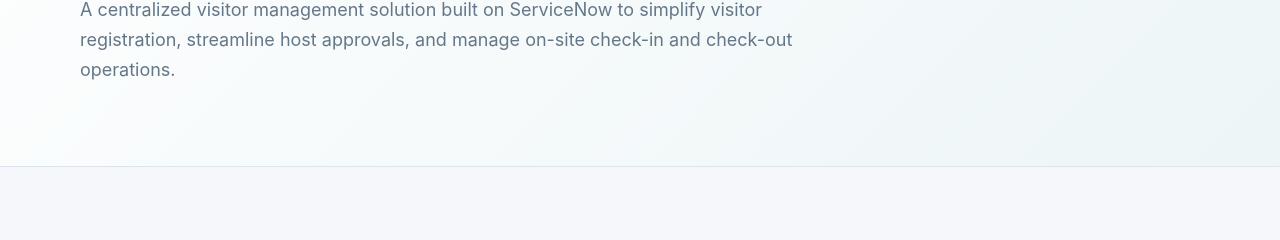
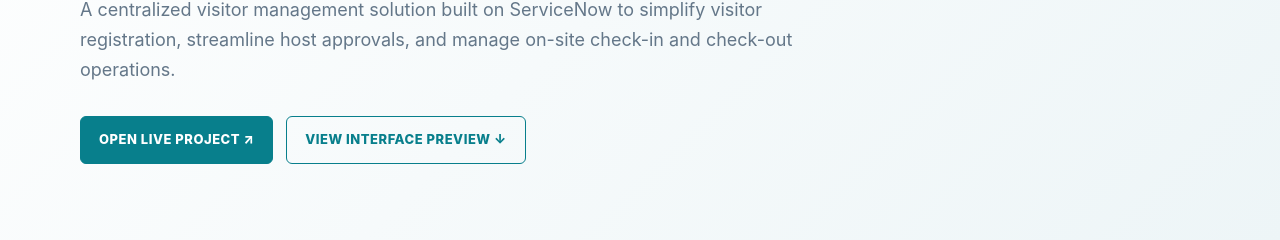
Before and after one commit to saigautam3/Visitor-Management-System, a plain HTML site: page index.html in a window 1280 px wide. Shown: the part 396-636 px from the top of the page. Drawn offline with Linux system fonts and the light colour scheme.

Commit message:
Refactor HTML structure and improve layout

```diff
--- a/index.html
+++ b/index.html
@@ -134,6 +134,8 @@
 
         .btn {
             display: inline-flex;
+            align-items: center;
+            justify-content: center;
             padding: 12px 18px;
             border: 1px solid var(--accent);
             color: var(--accent);
@@ -298,7 +300,6 @@
             border-radius: 6px
         }
 
-
         .preview-gallery {
             display: grid;
             grid-template-columns: repeat(2, minmax(0, 1fr));
@@ -461,7 +462,8 @@
 
 <body>
     <header>
-        <div class="wrap nav"><a class="brand" href="#">VMS<span>.</span></a>
+        <div class="wrap nav">
+            <a class="brand" href="#">VMS<span>.</span></a>
             <nav class="nav-links" aria-label="Main navigation">
                 <a href="#challenge">Challenge</a>
                 <a href="#application-modules">Application Modules</a>
@@ -472,6 +474,7 @@
             </nav>
         </div>
     </header>
+
     <main>
         <section class="hero" id="overview">
             <div class="wrap">
@@ -479,8 +482,21 @@
                 <h1>Visitor Management<br>System.</h1>
                 <p>A centralized visitor management solution built on ServiceNow to simplify visitor registration,
                     streamline host approvals, and manage on-site check-in and check-out operations.</p>
+
+                <!-- LIVE SERVICENOW PROJECT PREVIEW -->
+                <div class="actions">
+                    <a class="btn primary"
+                        href="https://dev397828.service-now.com/$sp.do?id=sp-preview&amp;sys_id=8ffeac6583c813547a759defeeaad353"
+                        target="_blank" rel="noopener noreferrer">
+                        OPEN LIVE PROJECT ↗
+                    </a>
+                    <a class="btn" href="#interface-preview">
+                        VIEW INTERFACE PREVIEW ↓
+                    </a>
+                </div>
             </div>
         </section>
+
         <section id="challenge">
             <div class="wrap problem">
                 <div>
@@ -497,6 +513,7 @@
                 </div>
             </div>
         </section>
+
         <section id="application-modules">
             <div class="wrap">
                 <div class="section-head">
@@ -529,6 +546,7 @@
                 </div>
             </div>
         </section>
+
         <section id="key-capabilities">
             <div class="wrap">
                 <div class="section-head">
@@ -549,6 +567,7 @@
                 </div>
             </div>
         </section>
+
         <section id="process-flow">
             <div class="wrap">
                 <div class="section-head">
@@ -575,6 +594,7 @@
                 </div>
             </div>
         </section>
+
         <section id="technology">
             <div class="wrap">
                 <div class="section-head">
@@ -586,14 +606,21 @@
                         server-side scripting, and workflow automation.</p>
                 </div>
                 <div class="stack">
-                    <span class="tag">ServiceNow Platform</span><span class="tag">Service Portal</span><span
-                        class="tag">HTML</span><span class="tag">CSS</span><span class="tag">AngularJS</span><span
-                        class="tag">JavaScript</span><span class="tag">GlideRecord</span><span
-                        class="tag">GlideAggregate</span><span class="tag">Flow Designer</span><span
-                        class="tag">Business Rules</span><span class="tag">sys_user</span>
+                    <span class="tag">ServiceNow Platform</span>
+                    <span class="tag">Service Portal</span>
+                    <span class="tag">HTML</span>
+                    <span class="tag">CSS</span>
+                    <span class="tag">AngularJS</span>
+                    <span class="tag">JavaScript</span>
+                    <span class="tag">GlideRecord</span>
+                    <span class="tag">GlideAggregate</span>
+                    <span class="tag">Flow Designer</span>
+                    <span class="tag">Business Rules</span>
+                    <span class="tag">sys_user</span>
                 </div>
             </div>
         </section>
+
         <section id="interface-preview">
             <div class="wrap">
                 <div class="section-head">
@@ -602,6 +629,7 @@
                         <h2>Application walkthrough.</h2>
                     </div>
                 </div>
+
                 <div class="preview-gallery">
                     <article class="preview-card">
                         <img src="assets/dashboard.png"
@@ -645,10 +673,16 @@
             </div>
         </section>
     </main>
+
     <footer>
-        <div class="wrap foot"><span>© <span id="year"></span> Visitor Management System</span></div>
+        <div class="wrap foot">
+            <span>© <span id="year"></span> Visitor Management System</span>
+        </div>
     </footer>
-    <script>document.getElementById("year").textContent = new Date().getFullYear();</script>
+
+    <script>
+        document.getElementById("year").textContent = new Date().getFullYear();
+    </script>
 </body>
 
 </html>
```
